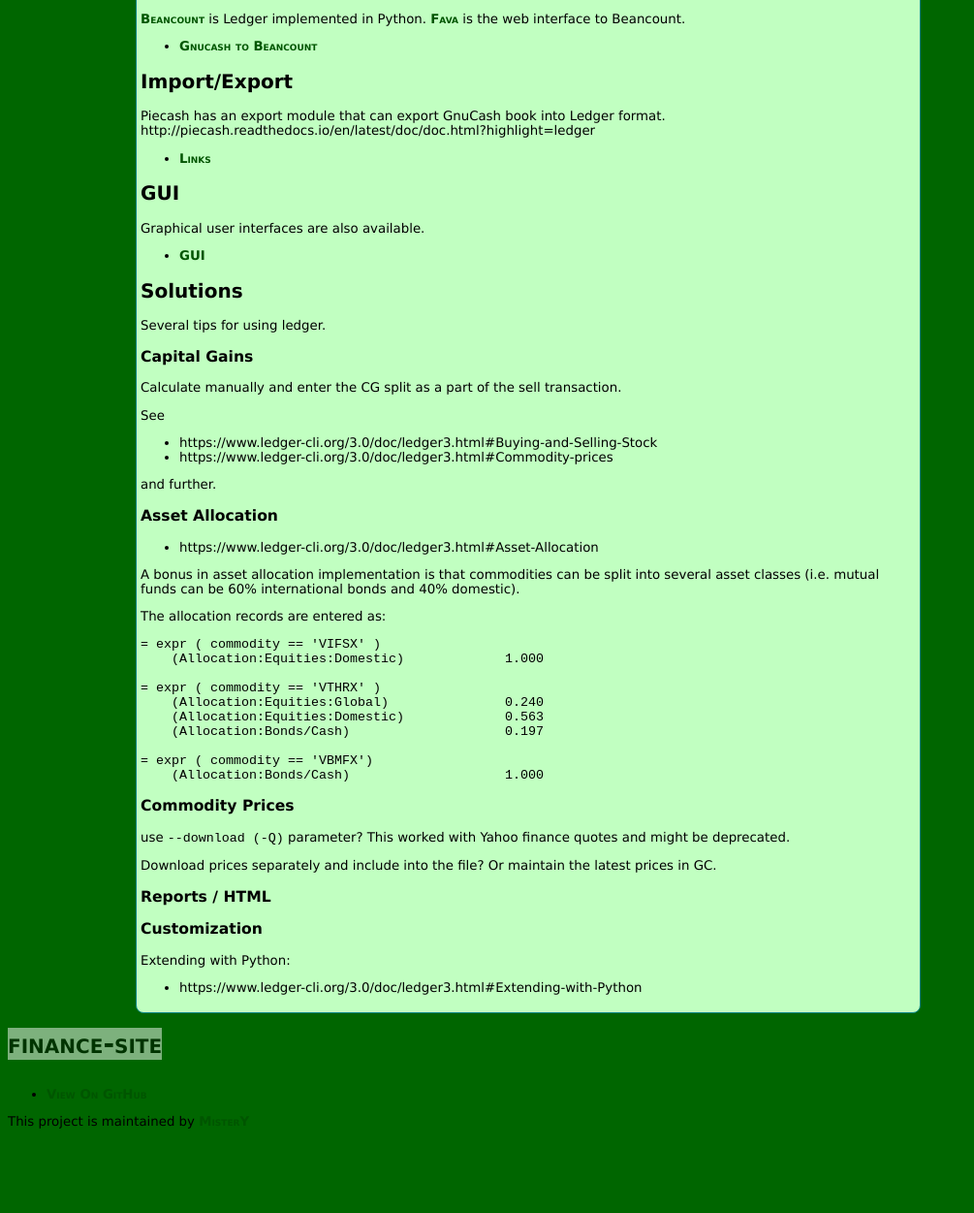
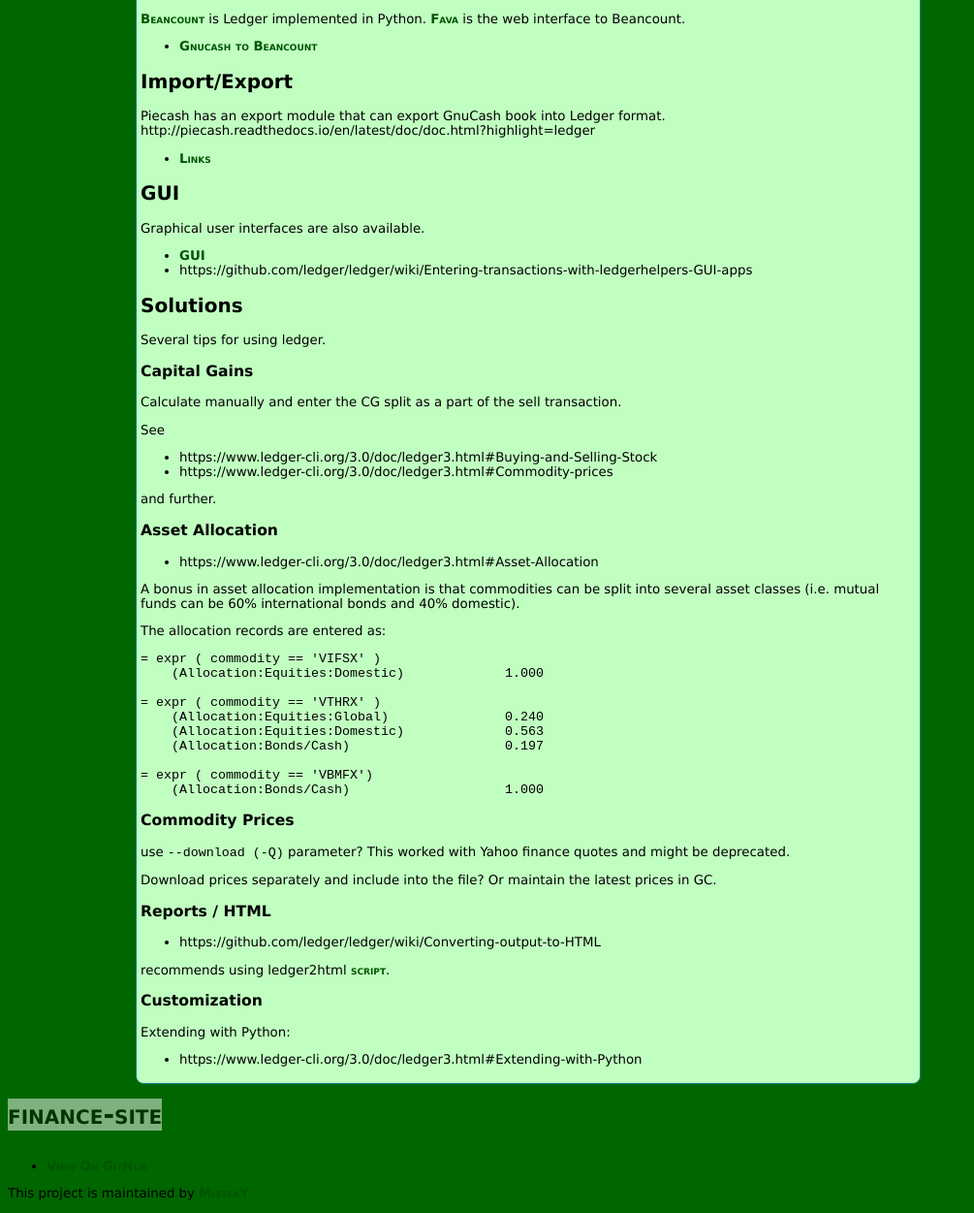
Before and after one commit to MisterY/finance-site, a Jekyll site: the page built from plain-text-accounting.md, in a window 1280 px wide and 1400 px high, scrolled down 215 px, cut to the strip 149-1400 px from the top of the window. Shown: the whole strip at 97% size, without its empty margins (0-1005 px from the left). Built offline with Jekyll 4.4.1, drawn with Linux system fonts in a browser that asks for light colours; our own code applies the rules of GitHub Pages for plain Markdown files; the repository's description, which GitHub fills in, is left out; before the commit the page ends 1542 px from its top, so only the background shows below that.

Commit message:
more gui links

```diff
--- a/plain-text-accounting.md
+++ b/plain-text-accounting.md
@@ -36,6 +36,7 @@ http://piecash.readthedocs.io/en/latest/doc/doc.html?highlight=ledger
 Graphical user interfaces are also available.
 
 - [GUI](http://plaintextaccounting.org/#ui-console)
+- https://github.com/ledger/ledger/wiki/Entering-transactions-with-ledgerhelpers-GUI-apps
 
 ## Solutions
 
@@ -80,6 +81,10 @@ Download prices separately and include into the file? Or maintain the latest pri
 
 ### Reports / HTML
 
+- https://github.com/ledger/ledger/wiki/Converting-output-to-HTML
+
+recommends using ledger2html [script](http://github.com/lifepillar/ledger2html).
+
 ### Customization
 
 Extending with Python:
```
